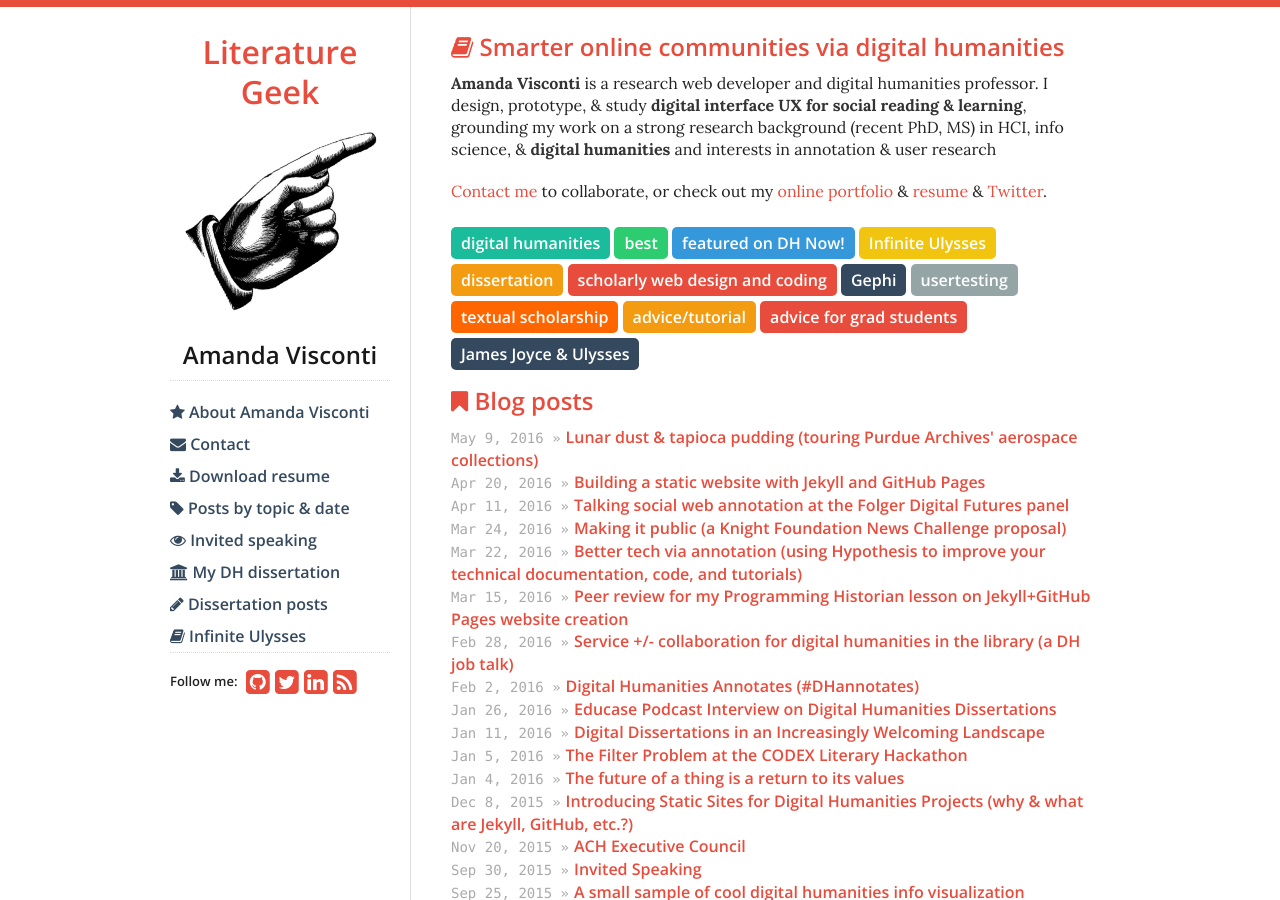
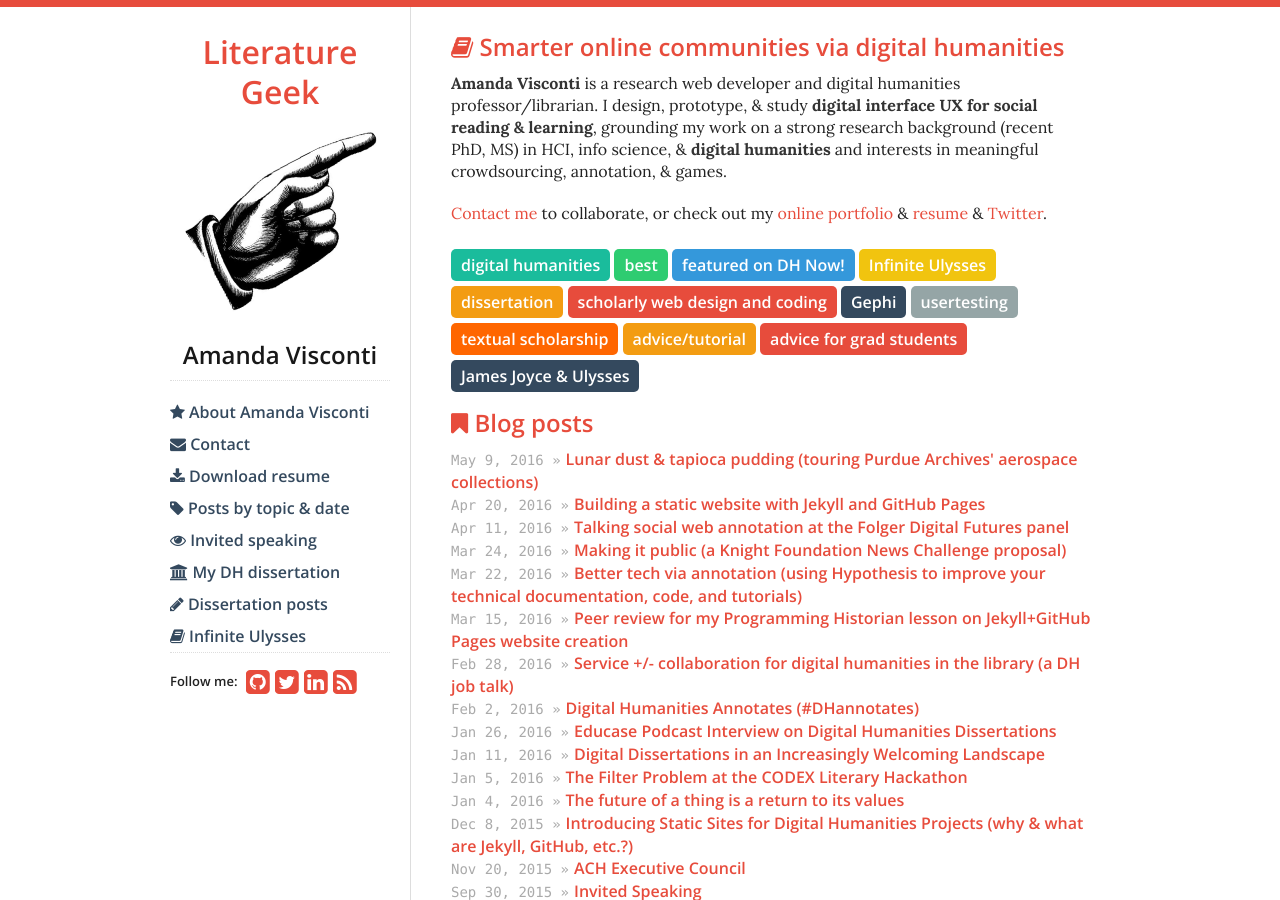
Before and after one commit to amandavisconti/literaturegeek, a Jekyll site: the page built from index.html, in a window 1280 px wide and 900 px high. Built offline with Jekyll 4.4.1, drawn with Linux system fonts in a browser that asks for light colours; nearby versions of some CDN libraries; the list of posts is cut into pages by our own code.

Commit message:
Expanded intro

```diff
--- a/index.html
+++ b/index.html
@@ -5,7 +5,7 @@
 
 <div id="home">
   <h2><i class="fa fa-book"></i> Smarter online communities via digital humanities</h2>
-  <p><strong>Amanda Visconti</strong> is a research web developer and digital humanities professor. I design, prototype, & study <strong>digital interface UX for social reading & learning</strong>, grounding my work on a strong research background (recent PhD, MS) in HCI, info science, & <strong>digital humanities</strong> and interests in annotation & user research</p>
+  <p><strong>Amanda Visconti</strong> is a research web developer and digital humanities professor/librarian. I design, prototype, & study <strong>digital interface UX for social reading & learning</strong>, grounding my work on a strong research background (recent PhD, MS) in HCI, info science, & <strong>digital humanities</strong> and interests in meaningful crowdsourcing, annotation, & games.</p>
   <p><a href="mailto:amandavisconti@gmail.com?Subject=LitGeekBlogContact">Contact me</a> to collaborate, or check out my <a href="http://www.AmandaVisconti.com">online portfolio</a> & <a href="http://amandavisconti.com/AmandaVisconti_Resume.pdf">resume</a> & <a href="http://www.twitter.com/literature_geek">Twitter</a>.</p>
   {% assign sorted_tags = site.data.tags | sort:"sort" %}
   <div class="blocks">
```
